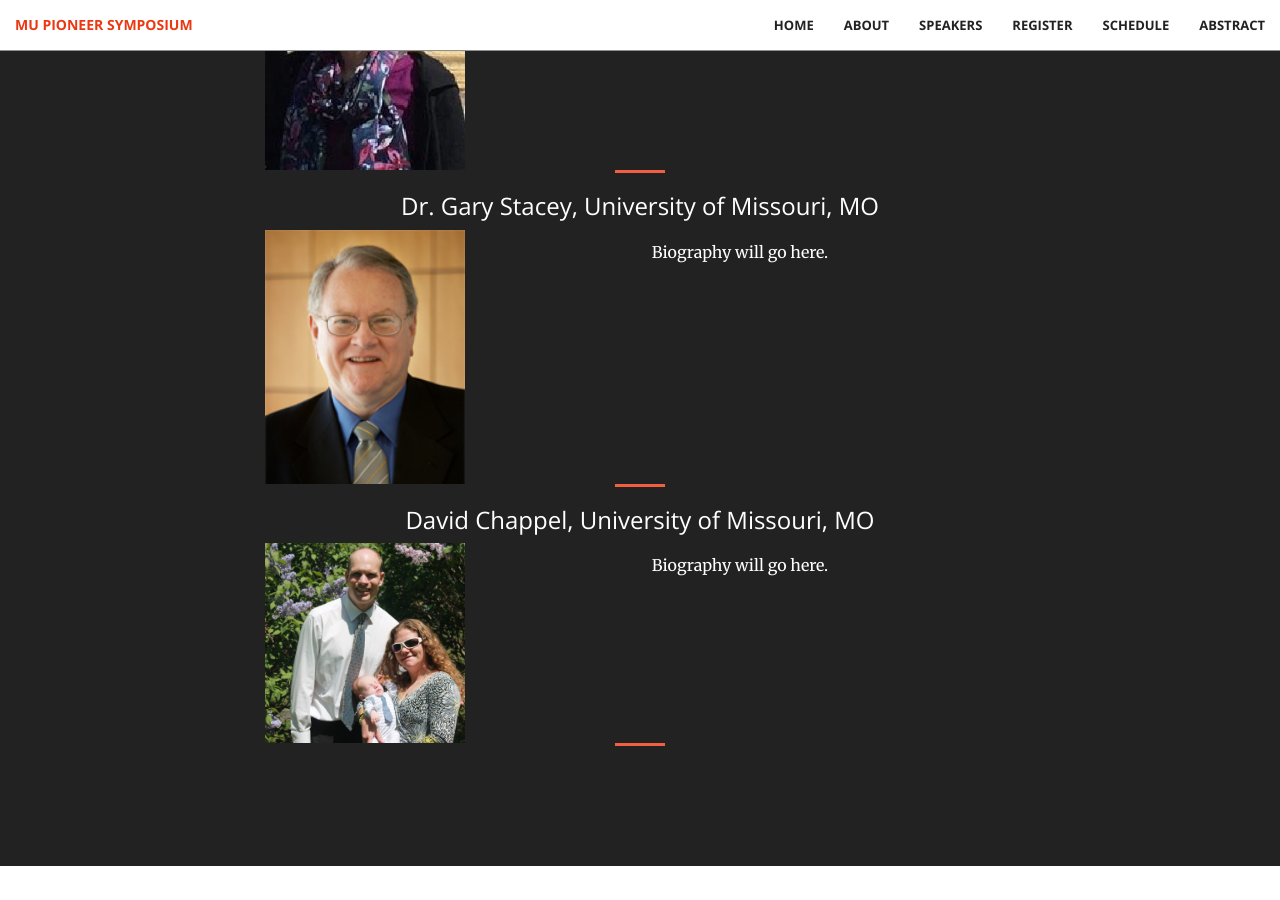
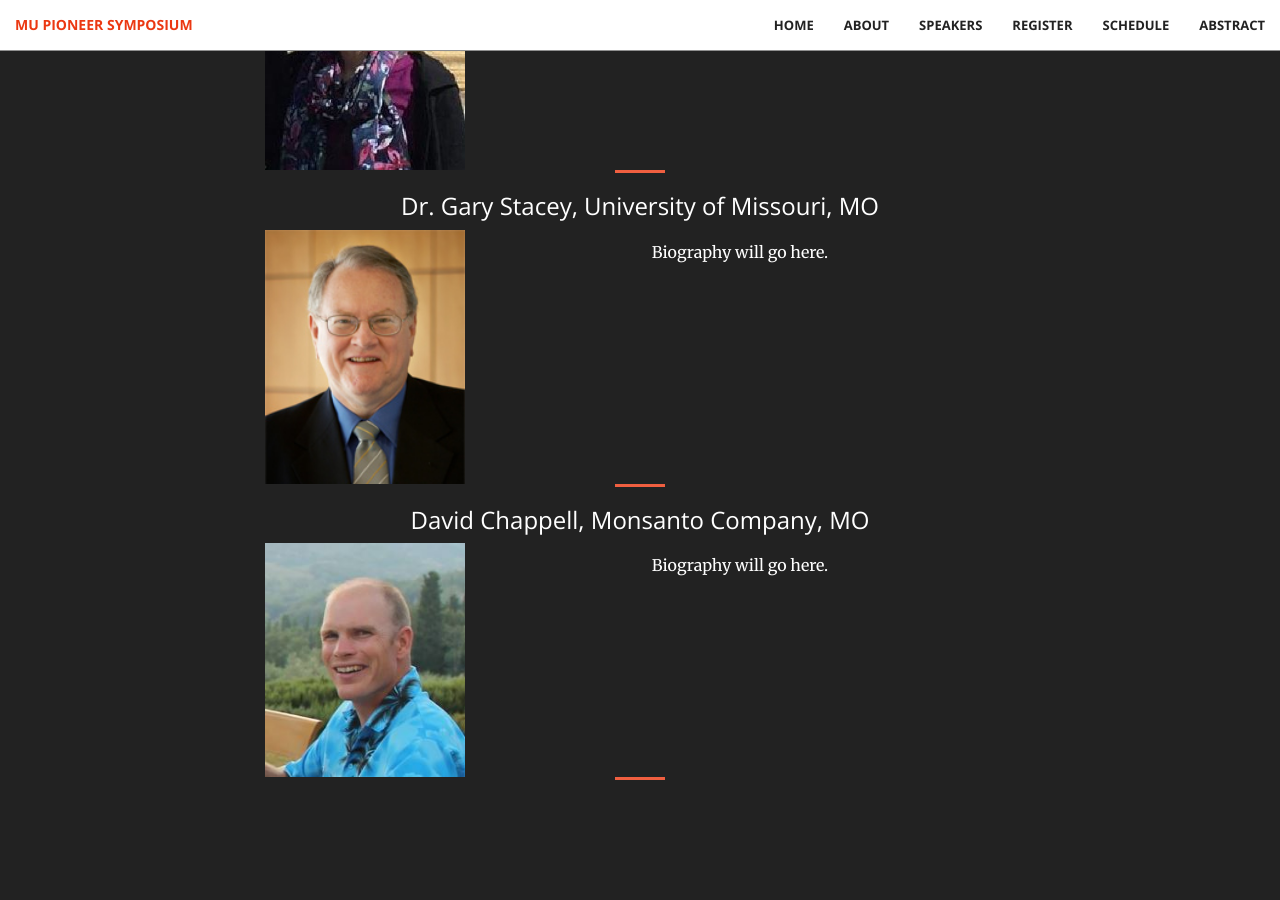
Before and after one commit to mupioneersymposium/mupioneersymposium.github.io, a Jekyll site: the page built from speakers.md, in a window 1280 px wide and 900 px high, scrolled down 901 px. Built offline with Jekyll 4.4.1, drawn with Linux system fonts in a browser that asks for light colours; before the commit the page ends 1767 px from its top, so only the background shows below that.

Commit message:
Update speakers.md

```diff
--- a/speakers.md
+++ b/speakers.md
@@ -38,9 +38,9 @@ Biography will go here.
 
 <hr style="clear: both;" />
 
-### David Chappel, University of Missouri, MO
+### David Chappell, Monsanto Company, MO
 
-<img src="/img/speaker4.jpeg" alt="Dr. David Jackson Photo" width="200px" style="float: left" />
+<img src="/img/davidC.JPG" alt="David Chappell Photo" width="200px" style="float: left" />
 
 Biography will go here.
 
```
